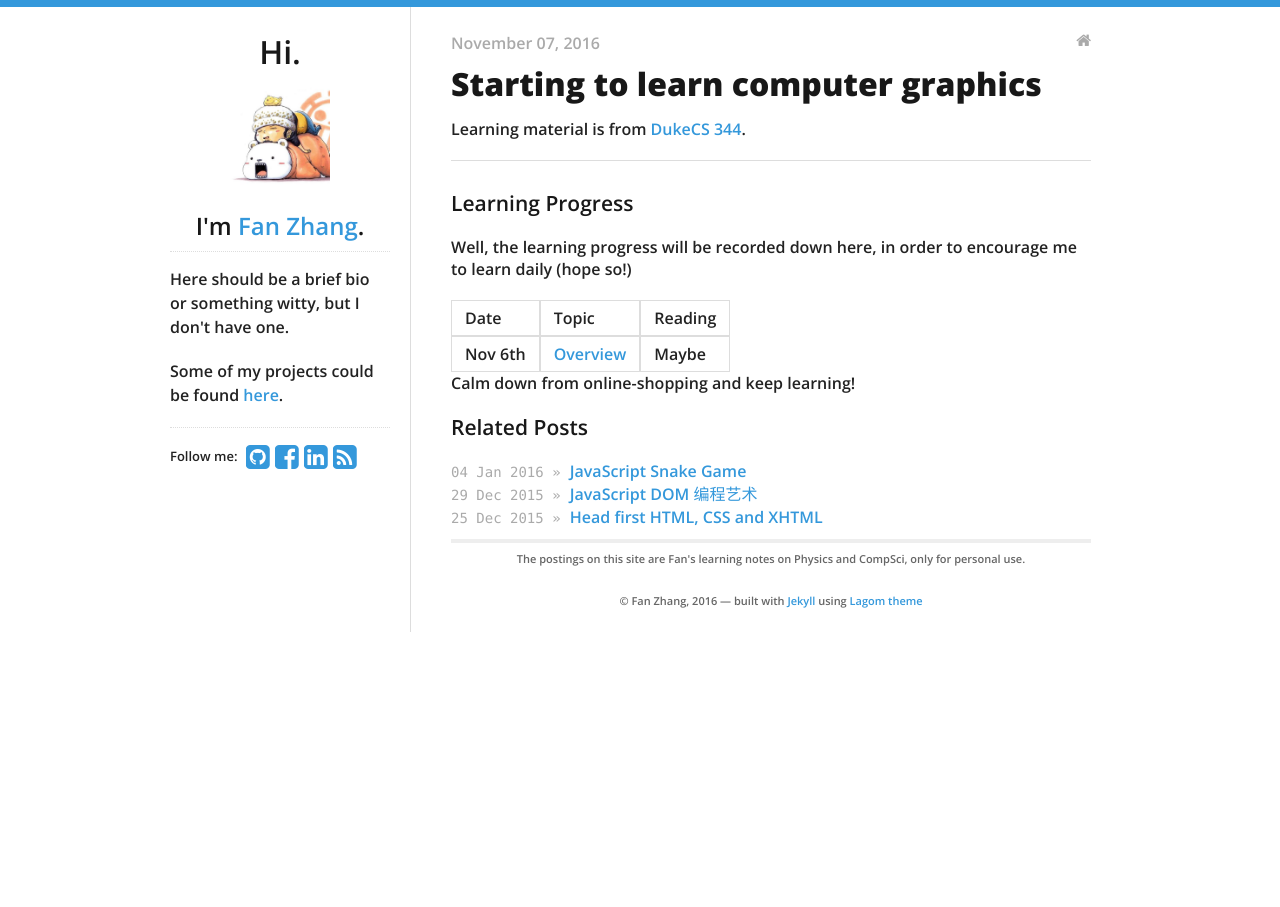
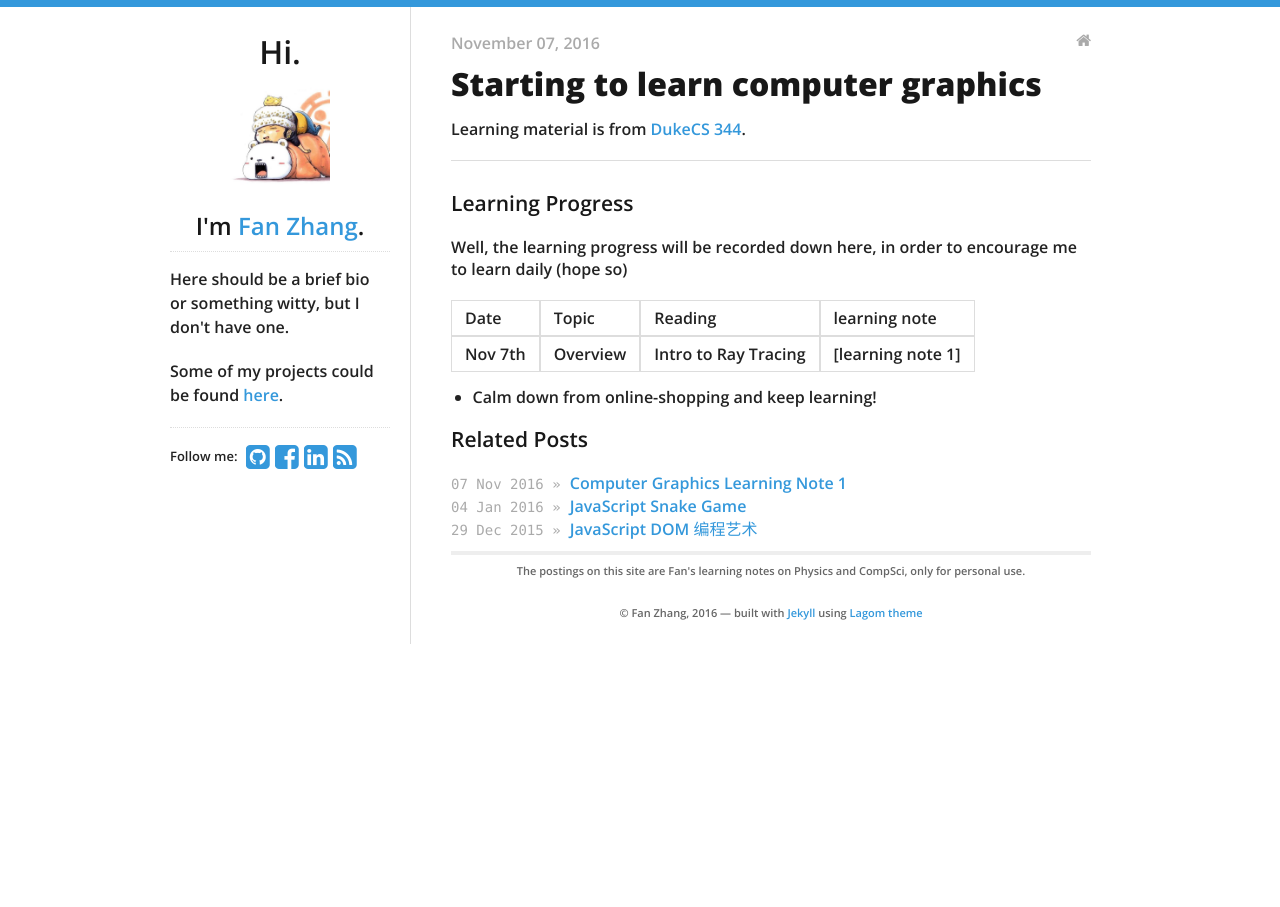
Before and after one commit to KimLakWon/fanfanman.github.io, a Jekyll site: the page built from _posts/2016-11-06-Starting-to-learn-computer-graphics.md, in a window 1280 px wide. Built offline with Jekyll 4.4.1, drawn with Linux system fonts in a browser that asks for light colours; nearby versions of some CDN libraries.

Commit message:
daily update Nov 07th

```diff
--- a/_posts/2016-11-06-Starting-to-learn-computer-graphics.md
+++ b/_posts/2016-11-06-Starting-to-learn-computer-graphics.md
@@ -12,10 +12,9 @@ Learning material is from [DukeCS 344](https://www.cs.duke.edu/courses/compsci34
 ---
 
 ### Learning Progress
-Well, the learning progress will be recorded down here, in order to encourage me to learn daily (hope so!)
+Well, the learning progress will be recorded down here, in order to encourage me to learn daily (hope so)
 
-| Date | Topic | Reading |
-| Nov 6th | [Overview]() | Maybe |
+| Date | Topic | Reading | learning note |
+| Nov 7th | Overview | Intro to Ray Tracing | [learning note 1]
 
-
-Calm down from online-shopping and keep learning!
+- Calm down from online-shopping and keep learning!
```
Also changed, not shown: _posts/2016-11-07-Learning-note-1.md (added, +30 -0 lines).
